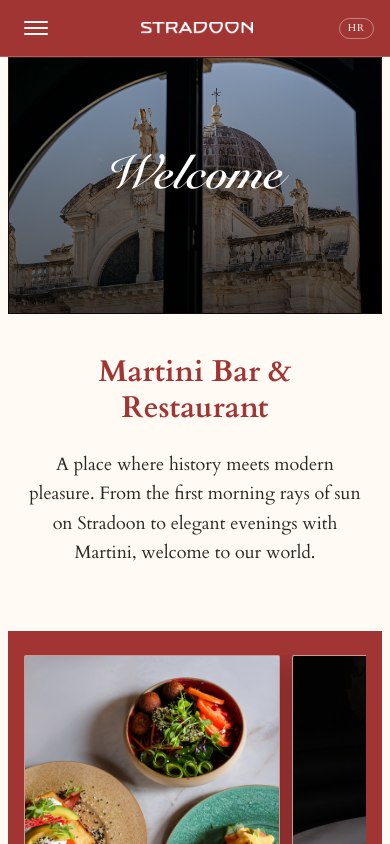
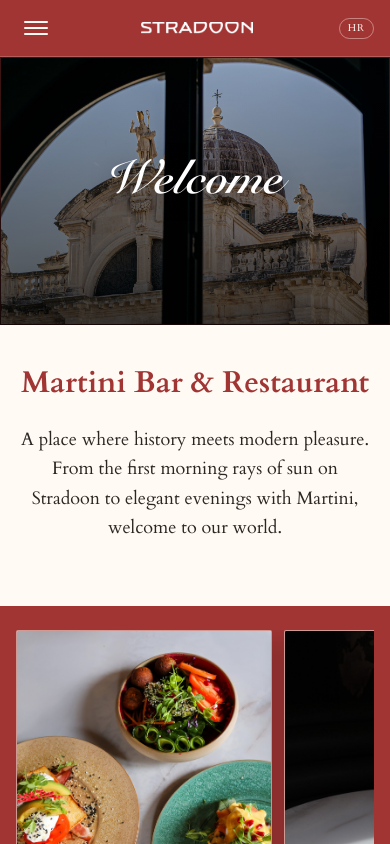
Before and after one commit to Brgi11/Stradoon, a Next.js app: page / in a window 390 px wide. Shown: the top 844 px of the page. Built offline with nearby package versions, Linux system fonts and the light colour scheme.

Commit message:
Remove mobile margins from main content

```diff
--- a/app/layout.tsx
+++ b/app/layout.tsx
@@ -46,7 +46,7 @@ export default function RootLayout({
         </a>
         <LanguageProvider>
           <Header />
-          <main id="main-content" className="px-2 sm:px-0">{children}</main>
+          <main id="main-content">{children}</main>
           <Footer />
         </LanguageProvider>
       </body>
```
